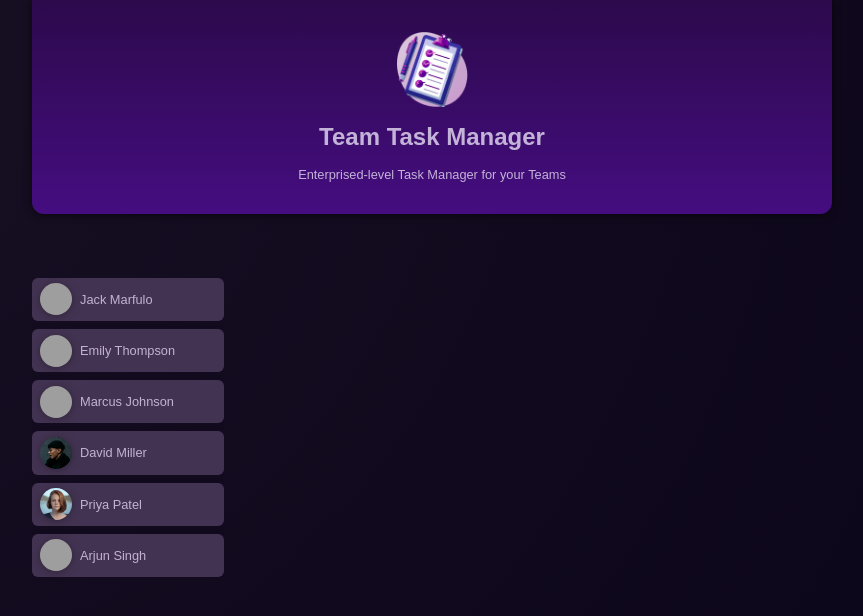
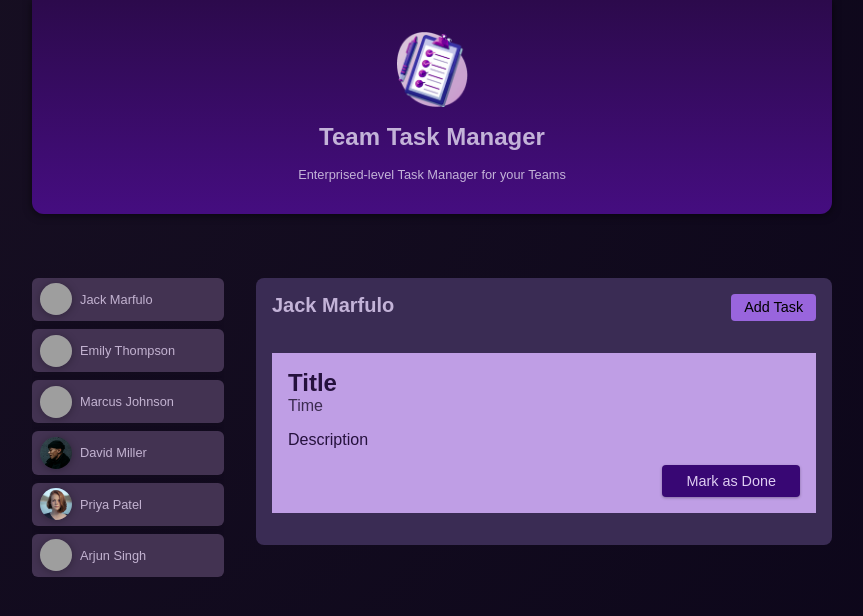
Before and after one commit to muruhh/Angular-team-task-manager, an Angular app: page / in a window 1280 px wide. Both pictures are taken after a click on the button "Jack Marfulo". Shown: the top 616 px of the page, without its empty margins (208-1071 px from the left). Built offline with nearby package versions, Linux system fonts and the light colour scheme; grey boxes are pictures that could not be loaded.

Commit message:
Displaying Selected Member in Tasks Component

```diff
--- a/src/app/app.component.html
+++ b/src/app/app.component.html
@@ -7,10 +7,10 @@
     </li>
     }
   </ul>
-  <!--
-  @if(member){
-  <app-tasks [member]="member" />
+
+  @if(selectedMember){
+  <app-tasks [selectedMember]="selectedMember" />
   } @else{
   <h2>Select a member to display tasks!</h2>
-  } -->
+  }
 </main>
--- a/src/app/app.component.ts
+++ b/src/app/app.component.ts
@@ -3,6 +3,12 @@ import { HeaderComponent } from './header/header.component';
 import { MemberComponent } from './member/member.component';
 import { TasksComponent } from './tasks/tasks.component';
 import { DUMMY_USERS } from './Dummy_users';
+
+interface User {
+  id: number;
+  name: string;
+  avatar: string;
+}
 
 @Component({
   selector: 'app-root',
@@ -13,11 +19,9 @@ import { DUMMY_USERS } from './Dummy_users';
 })
 export class AppComponent {
   users = DUMMY_USERS;
+  selectedMember: User | null = null;
 
-  selectedMember: number = 0;
-
-  onSelect(id: number) {
-    this.selectedMember = id;
-    console.log(this.selectedMember);
+  onSelect(user: User) {
+    this.selectedMember = user;
   }
 }
--- a/src/app/member/member.component.ts
+++ b/src/app/member/member.component.ts
@@ -22,6 +22,6 @@ export class MemberComponent {
   }
 
   onClick() {
-    this.select.emit(this.user.id);
+    this.select.emit(this.user);
   }
 }
--- a/src/app/tasks/tasks.component.html
+++ b/src/app/tasks/tasks.component.html
@@ -1,6 +1,6 @@
 <div id="tasks">
   <header>
-    <h2>{{ member }}</h2>
+    <h2>{{ selectedMember.name }}</h2>
     <menu>
       <button>Add Task</button>
     </menu>
```
Also changed, not shown: src/app/tasks/tasks.component.ts (+7 -2 lines).
